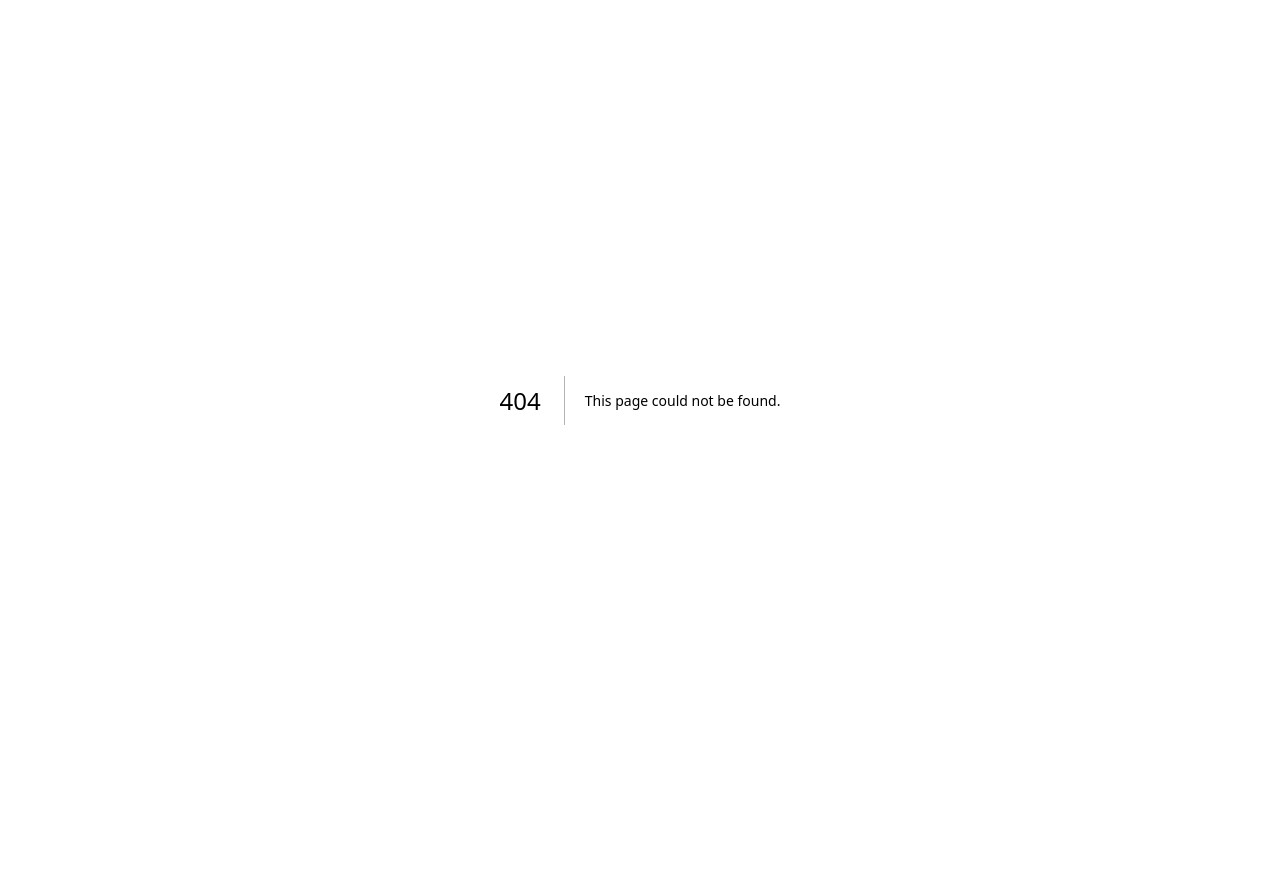
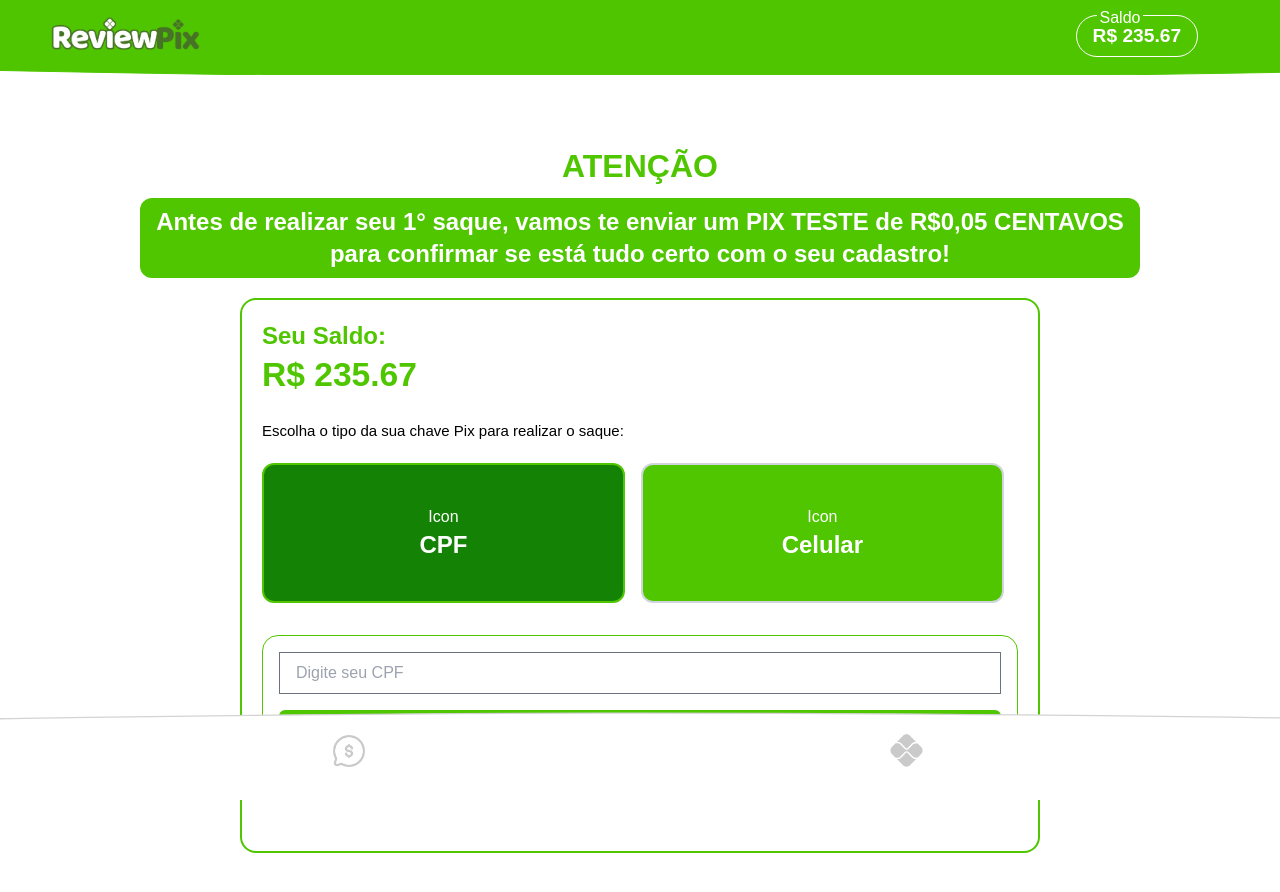
Before and after one commit to 36777/review-pix, a Next.js app: page /saque in a window 1280 px wide. Before the commit this address had no page. Shown: the top 892 px of the page. Before the commit the page ends 800 px from the top, so only its background shows below. Built offline with nearby package versions, Linux system fonts and the light colour scheme.

Commit message:
✨ feat(saque): page saque and add withdrawal form and balance display

```diff
--- /dev/null
+++ b/src/app/saque/_components/Form.tsx
@@ -0,0 +1,86 @@
+'use client'
+import { useState, } from 'react';
+import { useRouter } from 'next/navigation';
+
+export default function Form() {
+  const [selection, setSelection] = useState('cpf');
+  const [inputValue, setInputValue] = useState('');
+  const router = useRouter();
+
+
+
+  const handleSelectionChange = (newSelection: string) => {
+    setSelection(newSelection);
+  };
+
+  const handleInputChange = (e: React.ChangeEvent<HTMLInputElement>) => {
+    const numericValue = e.target.value.replace(/\D/g, '');
+    setInputValue(numericValue);
+  };
+
+  const handleSubmit = async () => {
+    try {
+      const response = await fetch('/api/realizar-saque', {
+        method: 'POST',
+        headers: {
+          'Content-Type': 'application/json',
+        },
+        body: JSON.stringify({
+          tipo: selection,
+          valor: inputValue,
+        }),
+      });
+
+      if (!response.ok) {
+        throw new Error('Erro na requisição');
+      }
+
+      alert('Saque realizado com sucesso!');
+    } catch (error) {
+      router.push('/error');
+    }
+  };
+
+  return (
+    <div className="flex flex-col gap-4 text-white">
+      <div className='flex gap-4'>
+        {/* Opção CPF */}
+        <div
+          className={`flex flex-col justify-center items-center border-2 ${selection === 'cpf' ? 'border-primary' : 'border-gray-300'} hover:bg-[#148305] ${selection === 'cpf' ? 'bg-[#148305]' : 'bg-primary'} p-4 rounded-xl w-full sm:w-[48%] min-h-[140px] transition-all hover:scale-105 cursor-pointer`}
+          onClick={() => handleSelectionChange('cpf')}
+        >
+          <div>Icon</div>
+          <p className="font-bold text-2xl">CPF</p>
+        </div>
+
+        {/* Opção Celular */}
+        <div
+          className={`flex flex-col justify-center items-center border-2 ${selection === 'celular' ? 'border-primary' : 'border-gray-300'} hover:bg-[#148305] ${selection === 'celular' ? 'bg-[#148305]' : 'bg-primary'} p-4 rounded-xl w-full sm:w-[48%] min-h-[140px] transition-all hover:scale-105 cursor-pointer`}
+          onClick={() => handleSelectionChange('celular')}
+        >
+          <div>Icon</div>
+          <p className="font-bold text-2xl">Celular</p>
+        </div>
+      </div>
+
+      <div className="border-primary mt-4 mb-16 p-4 border rounded-2xl w-full">
+        <input
+          className="border-gray-500 px-4 py-2 border w-full placeholder:text-gray-400"
+          type="text"
+          placeholder={`Digite seu ${selection === 'cpf' ? 'CPF' : 'Celular'}`}
+          value={inputValue}
+          onChange={handleInputChange}
+        />
+
+        <div className="flex gap-4 mt-4 w-full sm:w-auto">
+          <button
+            onClick={handleSubmit}
+            className="bg-primary hover:bg-[#148305] px-4 py-2 rounded-md w-full font-bold text-white transition-all"
+          >
+            Realizar Saque
+          </button>
+        </div>
+      </div>
+    </div>
+  );
+}
--- /dev/null
+++ b/src/app/saque/page.tsx
@@ -0,0 +1,58 @@
+'use client'
+import { useEffect, useState } from 'react';
+import BottomNav from '../_components/BottomNav';
+import Header from '../_components/Header';
+import Form from './_components/Form';
+
+export default function Saque() {
+  const [balance, setBalance] = useState(0);
+  const targetBalance = 235.67;
+  const duration = 2000;
+
+  useEffect(() => {
+    let startTime = null as any;
+
+    const increaseBalance = (timestamp: any) => {
+      if (!startTime) startTime = timestamp;
+      const progress = timestamp - startTime;
+      const increment = Math.min(progress / duration * targetBalance, targetBalance) as any;
+
+      setBalance(increment.toFixed(2));
+
+      if (progress < duration) {
+        requestAnimationFrame(increaseBalance);
+      }
+    };
+
+
+    requestAnimationFrame(increaseBalance);
+  }, []);
+
+  return (
+    <div className="">
+      <main className="min-h-[130vh]">
+        <Header />
+        <div className=''>
+          <h1 className='mt-[60px] font-bold text-[#4FC600] text-[2rem] text-center'>ATENÇÃO</h1>
+          <div className='flex justify-center items-center mt-2 text-2xl'>
+            <p className='relative top-[-8px] flex bg-primary mx-4 mt-2 px-4 py-2 rounded-xl w-fit max-w-[1000px] font-bold text-2xl text-center text-white'>
+              Antes de realizar seu 1° saque, vamos te enviar um PIX TESTE de R$0,05 CENTAVOS para confirmar se está tudo certo com o seu cadastro!
+            </p>
+          </div>
+        </div>
+        <div className='flex justify-center items-center mx-auto w-full'>
+          <div className='flex flex-col border-2 border-primary mx-4 mx-auto mt-3 p-5 rounded-2xl md:w-[800px] min-h-[400px]'>
+            <p className='font-bold text-2xl text-primary'>Seu Saldo:</p>
+            <p className='mt-[-2px] font-bold text-[2.10rem] text-primary'>R$ {balance}</p>
+            <p className='my-5 font-light text-[15px]'>Escolha o tipo da sua chave Pix para realizar o saque:</p>
+
+            <Form />
+
+          </div>
+        </div>
+
+        <BottomNav />
+      </main>
+    </div>
+  );
+}
```
